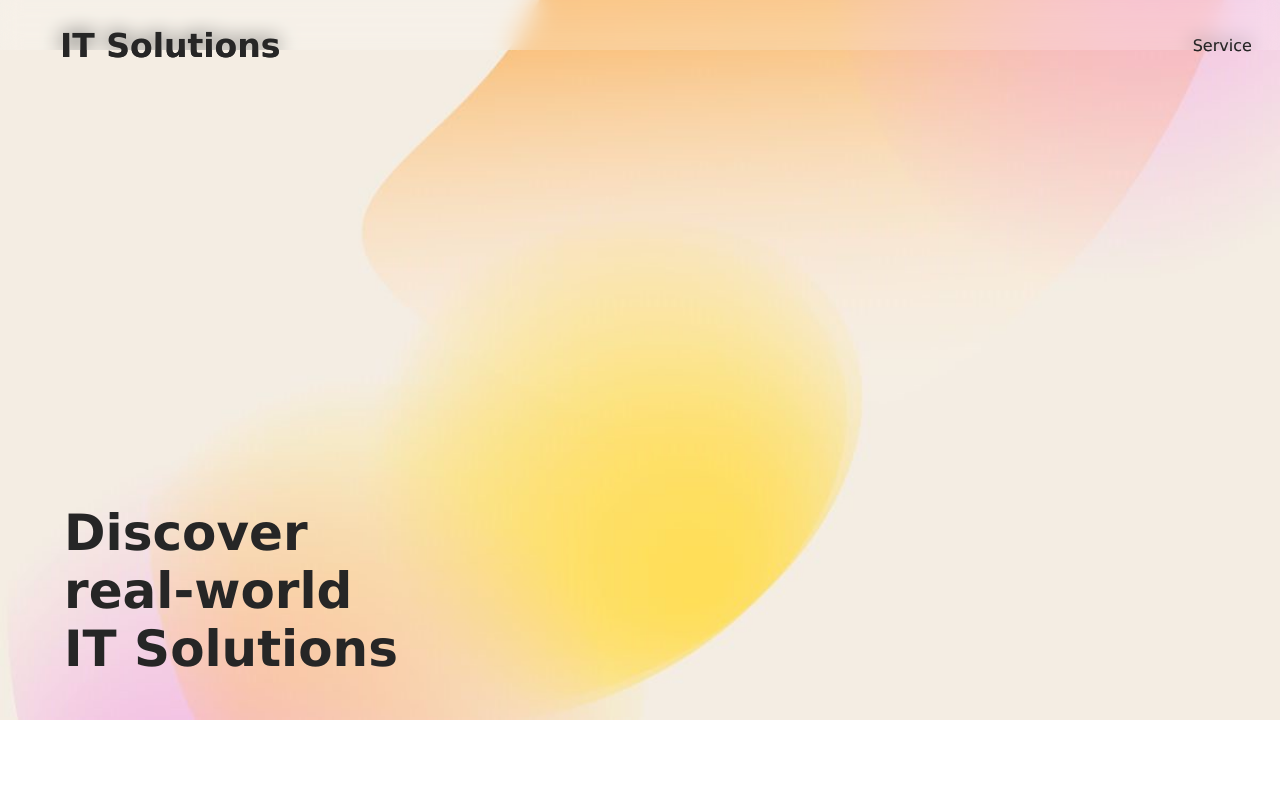
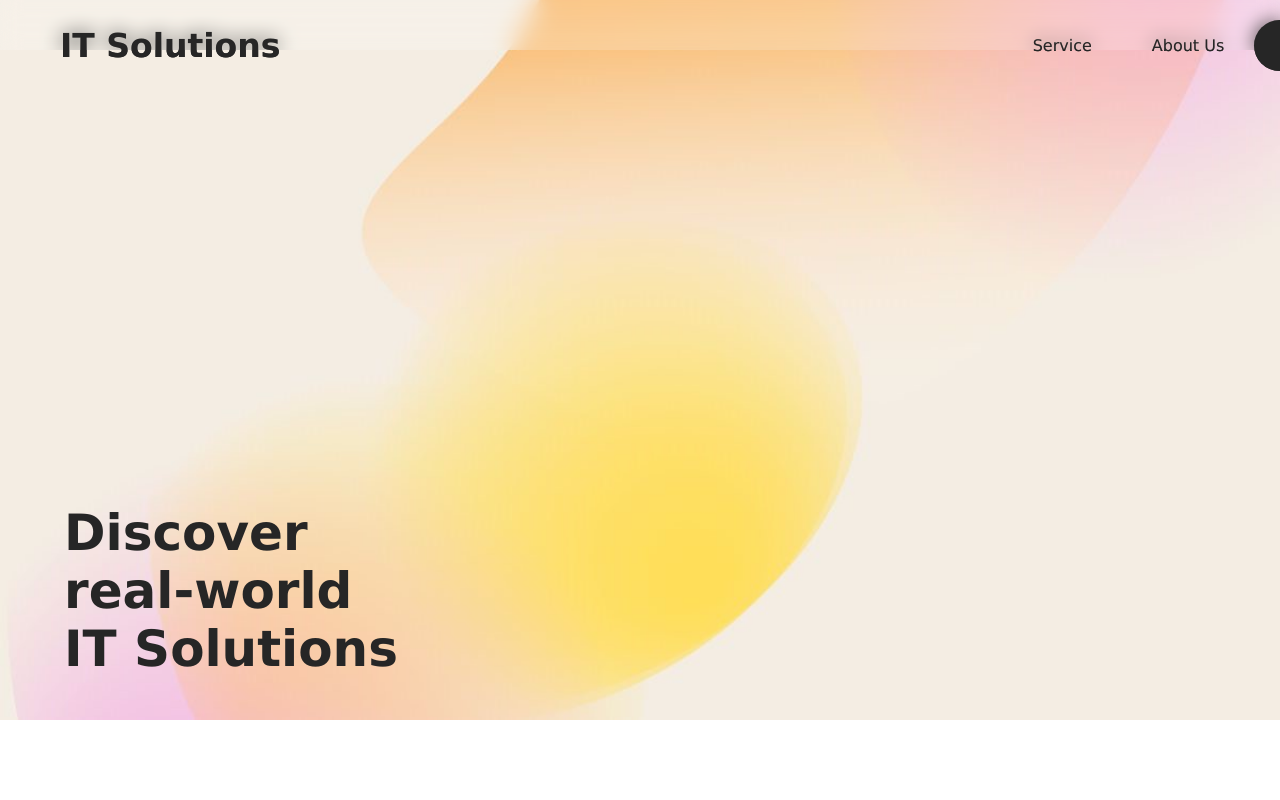
Before and after one commit to raghad-althagafi/Cpit405, a React (Create React App) app: page / in a window 1280 px wide. Shown: the top 800 px of the page. Built offline with nearby package versions, Linux system fonts and the light colour scheme.

Commit message:
Add files via upload

```diff
--- a/src/Header_Style.css
+++ b/src/Header_Style.css
@@ -6,11 +6,11 @@
 }
 
 .Header_Style{
-    min-width: 200vh;
+    min-width: 180vh;
     font-style: bold;
-    position: fixed; /*make it at top*/
-    z-index: 1000; /*make it in front of every pic!*/
-    background-color: rgba(255, 255, 255, 0.112); /* glass but transparent */
+    position: fixed;
+    z-index: 1000;
+    background-color: rgba(255, 255, 255, 0.112);
     backdrop-filter: blur(10px);
     height: 50px;
     padding: 0 30px;
@@ -21,7 +21,7 @@
     width: 100%;
     list-style: none;
     display: flex;
-    justify-content: flex-end;
+    justify-content: flex-start;
     align-items: center;
 }
 
```
